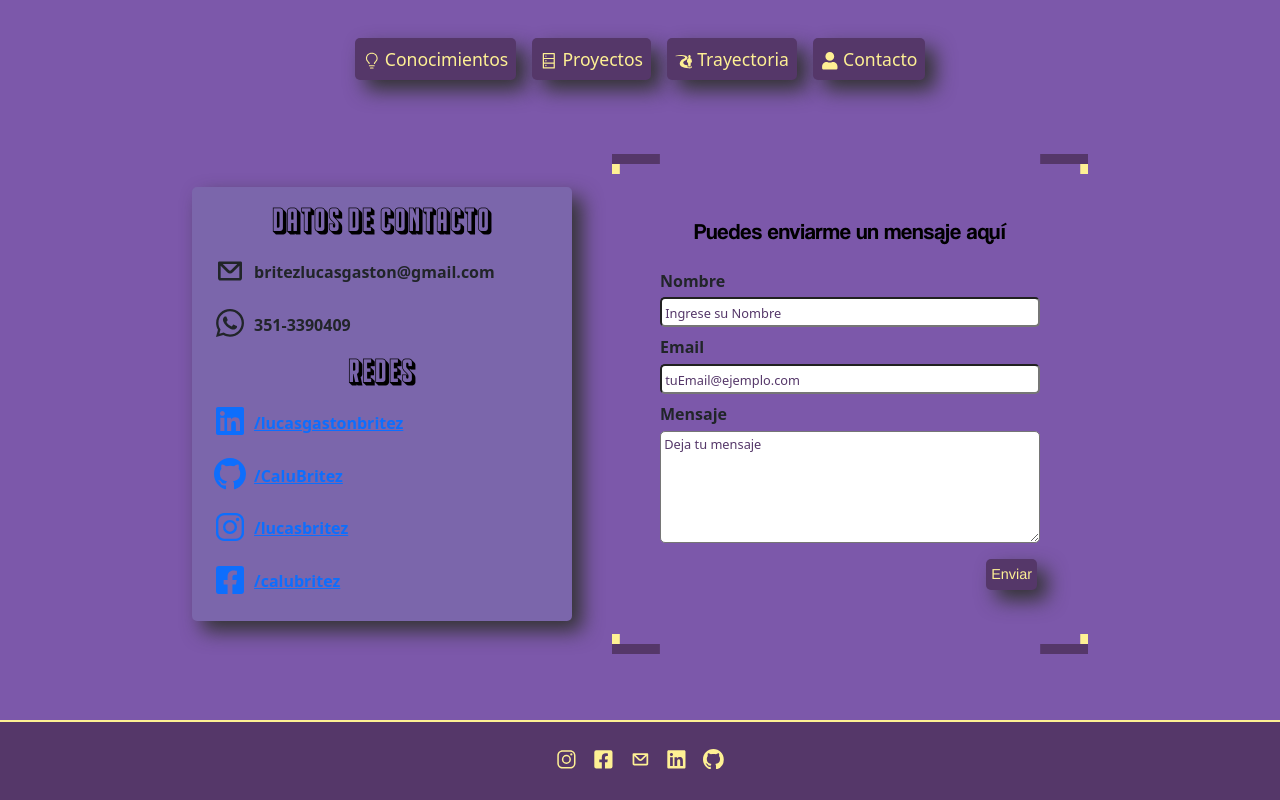
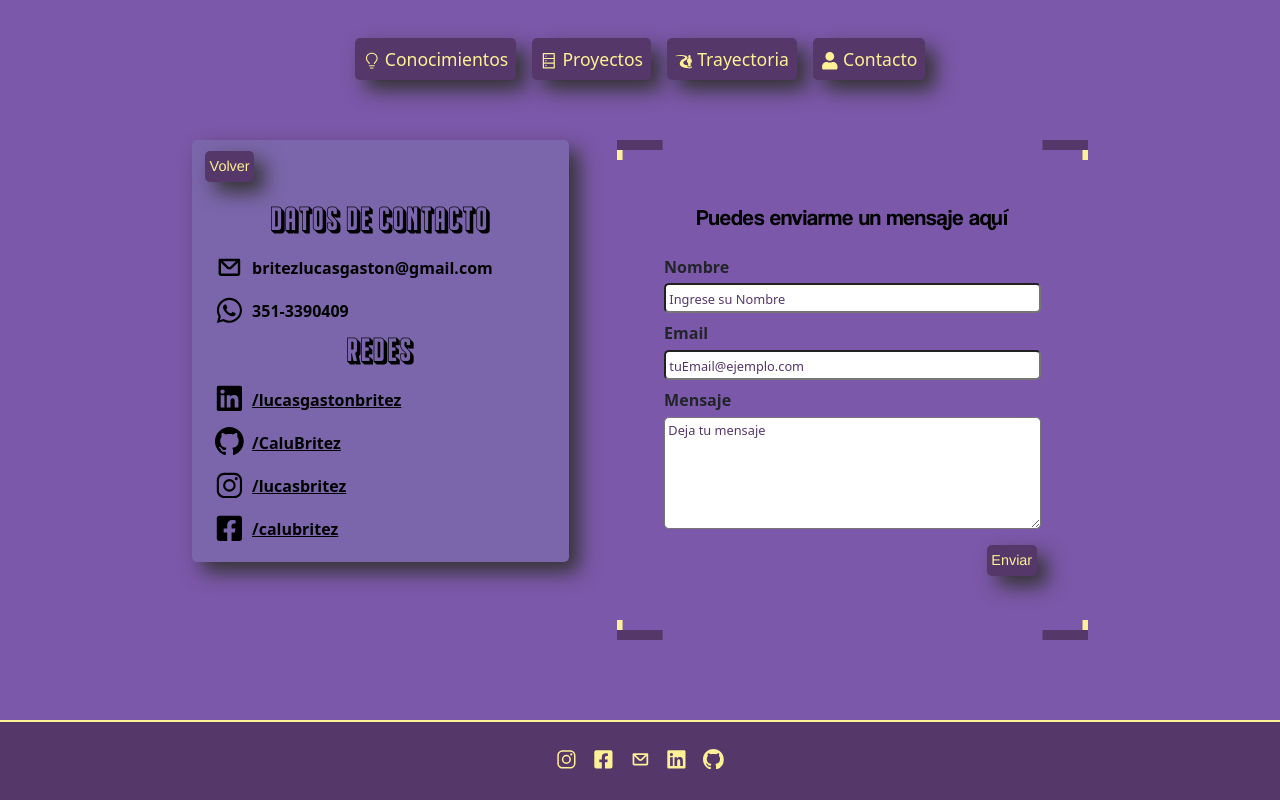
Before and after one commit to CaluBritez/PortFolio, a React (Vite) app: page / in a window 1280 px wide. Both pictures are taken after a click on the link "Contacto". Built offline with nearby package versions, Linux system fonts and the light colour scheme; no server answers.

Commit message:
ya podemos mandar email

```diff
--- a/package.json
+++ b/package.json
@@ -10,12 +10,14 @@
     "preview": "vite preview"
   },
   "dependencies": {
+    "@emailjs/browser": "^4.4.1",
     "@reduxjs/toolkit": "^2.5.0",
     "animate.css": "^4.1.1",
     "react": "^18.3.1",
     "react-dom": "^18.3.1",
     "react-icons": "^5.3.0",
-    "react-redux": "^9.2.0"
+    "react-redux": "^9.2.0",
+    "sonner": "^1.7.2"
   },
   "devDependencies": {
     "@eslint/js": "^9.13.0",
--- a/src/components/Contacto.jsx
+++ b/src/components/Contacto.jsx
@@ -1,4 +1,5 @@
 import './css/Contacto.css';
+import React, { useRef } from 'react';
 import { CgMail } from "react-icons/cg";
 import { FaWhatsapp } from "react-icons/fa";
 import { FaLinkedin } from "react-icons/fa";
@@ -6,17 +7,60 @@ import { BsGithub } from "react-icons/bs";
 import { IoLogoInstagram } from "react-icons/io5";
 import { FaFacebookSquare } from "react-icons/fa";
 
+import { home } from '../store/ui/uiSlice';
+import { useDispatch } from 'react-redux';
+
+import emailjs from '@emailjs/browser';
+
+import 'animate.css';
+
+import { toast } from 'sonner';
+import { getEnvVariables } from '../helpers/getEnvVariables.js';
+
+const { VITE_YOUR_SERVICE_ID, VITE_YOUR_TEMPLATE_ID, VITE_YOUR_PUBLIC_KEY } = getEnvVariables();
+
 
 export const Contacto = () => {
 
+  const dispatch = useDispatch();
 
+  const form = useRef();
+
+  const enviarCorreo = (e) => {
+    e.preventDefault();
+
+    emailjs.sendForm(
+      VITE_YOUR_SERVICE_ID, // ID del servicio EmailJS
+      VITE_YOUR_TEMPLATE_ID, // ID de la plantilla
+      form.current, // Formulario como referencia
+      VITE_YOUR_PUBLIC_KEY // Clave pública de EmailJS
+    )
+    .then(() => {
+      toast.success('Mensaje enviado con Éxito', {
+        description: 'Me pondre en contacto contigo a la brevedad',
+        duration: 2500
+    });
+    })
+    .catch((error) => {
+      alert("Error al enviar el correo:", error);
+      console.log(error);
+
+    });
+
+    e.target.reset(); // Resetea el formulario
+  };
 
   return (
 
 
     <div id='box-main-body-contacto'>
 
-      <div id='box-main-contacto-datos'>
+      <div id='box-main-contacto-datos'className='animate__animated animate__zoomIn'>
+
+        <div id='box-main-contacto-datos-botonVolver'>
+          <button className='boton-lila-chico' onClick={() => dispatch(home())}>Volver</button>
+
+        </div>
 
         <div id='box-main-contacto-datos-textOne'>
           <h5 className='titulo-negro'>Datos de Contacto</h5>
@@ -83,22 +127,22 @@ export const Contacto = () => {
 
       </div>
 
-      <div id='box-main-contacto-mandarEmail'>
+      <div id='box-main-contacto-mandarEmail'className='animate__animated animate__zoomIn'>
 
         <div id='box-main-contacto-mandarEmail-textOne'>
           <h5>Puedes enviarme un mensaje aquí</h5>
         </div>
-        <form action="">
+        <form onSubmit={enviarCorreo} ref={form}>
           <label htmlFor="nombre">Nombre</label>
-          <input type="text" id="nombre" placeholder='Ingrese su Nombre'/>
+          <input type="text" id="nombre" name="user_name" placeholder="Ingrese su Nombre" required />
 
           <label htmlFor="email">Email</label>
-          <input type="email" id="email" placeholder='tuEmail@ejemplo.com' />
+          <input type="email" id="email" name="user_email" placeholder="tuEmail@ejemplo.com" required />
 
           <label htmlFor="mensaje">Mensaje</label>
-          <textarea id="mensaje" placeholder='Deja tu mensaje'></textarea>
+          <textarea id="mensaje" name="message" placeholder="Deja tu mensaje" required></textarea>
           <div id='box-form-button'>
-            <button className='boton-lila-chico'>Enviar</button>
+            <button className="boton-lila-chico" type="submit">Enviar</button>
           </div>
         </form>
 
--- a/src/components/css/Contacto.css
+++ b/src/components/css/Contacto.css
@@ -14,9 +14,10 @@ CELESTE: BCA2E7
 #box-main-body-contacto {
     display: flex;
     justify-content: center;
-    align-items: center;
+    align-items: flex-start;
     height: 34rem;
     width: 70%;
+    padding-top: 0.5rem;
 }
 
 #box-main-contacto-datos {
@@ -29,10 +30,33 @@ CELESTE: BCA2E7
     background-color: #7B66AB;
     box-shadow: 10px 10px 20px #333333;
     border-radius: 5px;
-    margin-right: 2.5rem;
-    padding-top: 1rem;
+    margin-right: 1.5rem;
+    padding-top: 0.7rem;
     padding-bottom: 1rem;
 }
+#box-main-contacto-datos-botonVolver {
+  width: 100%;
+  margin: 0;
+  padding: 0;
+  display: flex;
+  justify-content: flex-start;
+  align-items: center;
+  margin-bottom: 1.2rem;
+  padding-left: 0.8rem;
+}
+
+#box-main-contacto-datos-botonVolver button {
+  font-size: 0.9rem;
+  box-shadow: 10px 10px 20px #333333;
+  font-family: Helvetica, sans-serif;
+  padding: 0.3rem;
+  border: none;
+}
+#box-main-contacto-datos-botonVolver button:hover{
+  background-color: #372F6B;
+}
+
+
 #box-main-contacto-datos-textOne {
     display: flex;
     justify-content: center;
@@ -53,7 +77,6 @@ CELESTE: BCA2E7
   display: flex;
   justify-content: center;
   align-items: center;
-  margin-bottom: 0.3rem;
 }
 .box-main-contacto-datos-textCar-icon {
   height: auto;
@@ -66,17 +89,19 @@ CELESTE: BCA2E7
 .box-main-contacto-datos-textCar-icon p{
   margin: 0;
   padding: 0;
-  font-size: 2rem;
+  font-size: 1.8rem;
+  color: black;
 }
 .box-main-contacto-datos-textCar-icon a{
   margin: 0;
   padding: 0;
-  font-size: 2rem;
+  font-size: 1.8rem;
   cursor: pointer;
+  color: black;
 }
 .box-main-contacto-datos-textCar-text {
   width: 80%;
-  height: 2.5rem;
+  height: auto;
   display: flex;
   justify-content: flex-start;
   align-items: center;
@@ -87,6 +112,7 @@ CELESTE: BCA2E7
   margin-left: 0.5rem;
   padding: 0;
   font-weight: bold;
+  color: black;
 }
 .box-main-contacto-datos-textCar-text a{
   margin-top: 0.6rem;
@@ -95,6 +121,7 @@ CELESTE: BCA2E7
   padding: 0;
   font-weight: bold;
   cursor: pointer;
+  color: black;
 }
 
 #box-main-contacto-datos-textTwo {
@@ -114,6 +141,7 @@ CELESTE: BCA2E7
     align-items: center;
     height: 500px;
     width: 500px;
+    margin-left: 1.5rem;
 
     background-image: url('../../assets/marco.png');
 
@@ -192,3 +220,71 @@ CELESTE: BCA2E7
 #box-form-button button:hover{
   background-color: #372F6B;
 }
+
+/* Teléfonos pequeños */
+@media (max-width: 575px) {
+  #box-main-body-contacto {
+    height: auto;
+    flex-direction: column;
+    align-items: center;
+    width: 98%;
+    padding-top: 0.5rem;
+  }
+  #box-main-contacto-mandarEmail {
+    width: 95%;
+    margin-top: 1.5rem;
+    margin-bottom: 1.5rem;
+    background-image: none;
+  }
+  #box-main-contacto-datos {
+    width: 95%;
+    margin-right: 0;
+  }
+}
+
+/* Teléfonos grandes */
+@media (min-width: 576px) and (max-width: 767px) {
+
+  #box-main-body-contacto {
+    height: auto;
+    flex-direction: column;
+    align-items: center;
+    width: 94%;
+    padding-top: 0.5rem;
+  }
+  #box-main-contacto-mandarEmail {
+    margin-top: 1.5rem;
+    margin-bottom: 1.5rem;
+  }
+
+}
+
+/* Tabletas */
+@media (min-width: 768px) and (max-width: 991px) {
+  #box-main-body-contacto {
+    height: auto;
+    flex-direction: column;
+    align-items: center;
+    width: 94%;
+    padding-top: 0.5rem;
+  }
+  #box-main-contacto-mandarEmail {
+    margin-top: 1.5rem;
+    margin-bottom: 1.5rem;
+  }
+
+}
+
+/* Laptops pequeñas */
+@media (min-width: 992px) and (max-width: 1199px) {
+  #box-main-body-contacto {
+    height: 34rem;
+    width: 94%;
+    padding-top: 0.5rem;
+  }
+}
+
+/* Monitores grandes */
+@media (min-width: 1200px) {
+
+}
--- /dev/null
+++ b/src/helpers/getEnvVariables.js
@@ -0,0 +1,9 @@
+
+export const getEnvVariables = () => {
+
+  import.meta.env
+
+  return (
+    import.meta.env
+  )
+}
--- a/src/main.jsx
+++ b/src/main.jsx
@@ -4,11 +4,13 @@ import './index.css'
 import App from './App.jsx'
 import { Provider } from 'react-redux';
 import { store } from './store/store.js';
+import { Toaster } from 'sonner'
 
 createRoot(document.getElementById('root')).render(
   <StrictMode>
     <Provider store={store}>
       <App />
+      <Toaster position="bottom-right" richColors />
     </Provider>
   </StrictMode>,
 )
```
Also changed, not shown: src/components/css/Home.css (+0 -41 lines), 2 other files (tests, documents, lock files or other folders).
